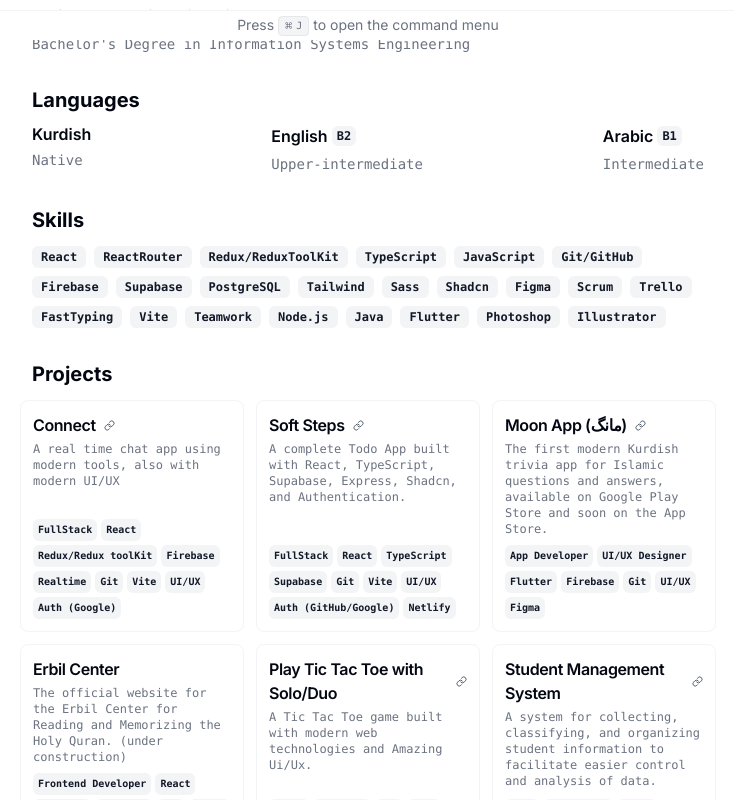
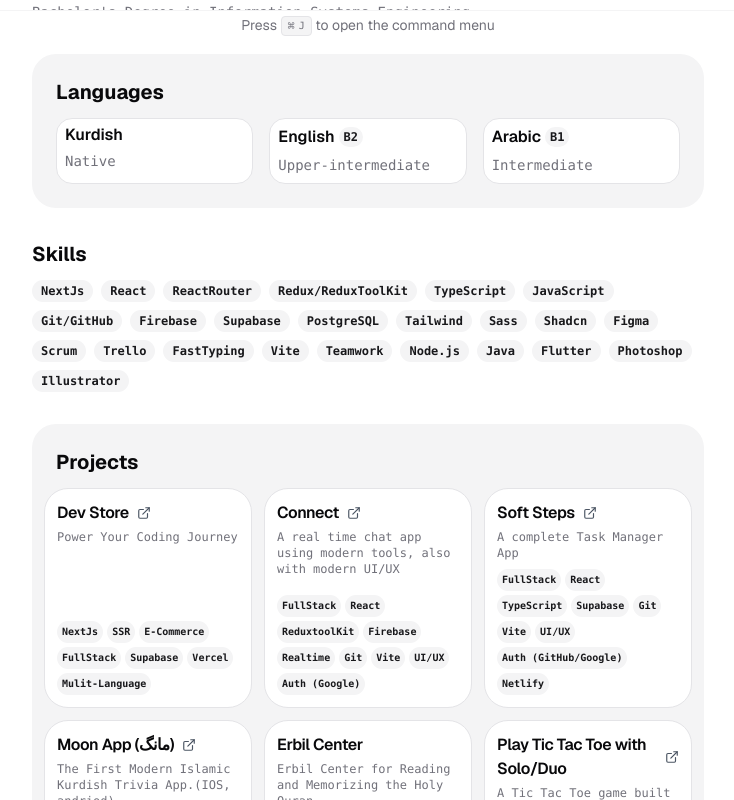
Before and after one commit to abdullahhussein1/cv, a Next.js app: page / in a window 1280 px wide. Shown: the part 760-1560 px from the top of the page, without its empty margins (272-1006 px from the left). Built offline with nearby package versions, Linux system fonts and the light colour scheme.

Commit message:
update a lot of things

```diff
--- a/package.json
+++ b/package.json
@@ -19,6 +19,7 @@
     "class-variance-authority": "^0.7.0",
     "clsx": "^2.0.0",
     "cmdk": "^0.2.0",
+    "geist": "^1.3.1",
     "graphql": "^16.8.1",
     "graphql-scalars": "^1.23.0",
     "lucide-react": "^0.300.0",
--- a/src/app/globals.css
+++ b/src/app/globals.css
@@ -5,64 +5,57 @@
 @layer base {
   :root {
     --background: 0 0% 100%;
-    --foreground: 224 71.4% 4.1%;
-
+    --foreground: 240 10% 3.9%;
     --card: 0 0% 100%;
-    --card-foreground: 224 71.4% 4.1%;
-
+    --card-foreground: 240 10% 3.9%;
     --popover: 0 0% 100%;
-    --popover-foreground: 224 71.4% 4.1%;
-
-    --primary: 220.9 39.3% 11%;
-    --primary-foreground: 210 20% 98%;
-
-    --secondary: 220 14.3% 95.9%;
-    --secondary-foreground: 220.9 39.3% 11%;
-
-    --muted: 220 14.3% 95.9%;
-    --muted-foreground: 220 8.9% 46.1%;
-
-    --accent: 220 14.3% 95.9%;
-    --accent-foreground: 220.9 39.3% 11%;
-
+    --popover-foreground: 240 10% 3.9%;
+    --primary: 240 5.9% 10%;
+    --primary-foreground: 0 0% 98%;
+    --secondary: 240 4.8% 95.9%;
+    --secondary-foreground: 240 5.9% 10%;
+    --muted: 240 4.8% 95.9%;
+    --muted-foreground: 240 3.8% 46.1%;
+    --accent: 240 4.8% 95.9%;
+    --accent-foreground: 240 5.9% 10%;
     --destructive: 0 84.2% 60.2%;
-    --destructive-foreground: 210 20% 98%;
-
-    --border: 220 13% 91%;
-    --input: 220 13% 91%;
-    --ring: 224 71.4% 4.1%;
-
-    --radius: 0.5rem;
+    --destructive-foreground: 0 0% 98%;
+    --border: 240 5.9% 90%;
+    --input: 240 5.9% 90%;
+    --ring: 240 5.9% 10%;
+    --radius: 1rem;
+    --chart-1: 12 76% 61%;
+    --chart-2: 173 58% 39%;
+    --chart-3: 197 37% 24%;
+    --chart-4: 43 74% 66%;
+    --chart-5: 27 87% 67%;
   }
 
   .dark {
-    --background: 224 71.4% 4.1%;
-    --foreground: 210 20% 98%;
-
-    --card: 224 71.4% 4.1%;
-    --card-foreground: 210 20% 98%;
-
-    --popover: 224 71.4% 4.1%;
-    --popover-foreground: 210 20% 98%;
-
-    --primary: 210 20% 98%;
-    --primary-foreground: 220.9 39.3% 11%;
-
-    --secondary: 215 27.9% 16.9%;
-    --secondary-foreground: 210 20% 98%;
-
-    --muted: 215 27.9% 16.9%;
-    --muted-foreground: 217.9 10.6% 64.9%;
-
-    --accent: 215 27.9% 16.9%;
-    --accent-foreground: 210 20% 98%;
-
+    --background: 240 10% 3.9%;
+    --foreground: 0 0% 98%;
+    --card: 240 10% 3.9%;
+    --card-foreground: 0 0% 98%;
+    --popover: 240 10% 3.9%;
+    --popover-foreground: 0 0% 98%;
+    --primary: 0 0% 98%;
+    --primary-foreground: 240 5.9% 10%;
+    --secondary: 240 3.7% 15.9%;
+    --secondary-foreground: 0 0% 98%;
+    --muted: 240 3.7% 15.9%;
+    --muted-foreground: 240 5% 64.9%;
+    --accent: 240 3.7% 15.9%;
+    --accent-foreground: 0 0% 98%;
     --destructive: 0 62.8% 30.6%;
-    --destructive-foreground: 210 20% 98%;
-
-    --border: 215 27.9% 16.9%;
-    --input: 215 27.9% 16.9%;
-    --ring: 216 12.2% 83.9%;
+    --destructive-foreground: 0 0% 98%;
+    --border: 240 3.7% 15.9%;
+    --input: 240 3.7% 15.9%;
+    --ring: 240 4.9% 83.9%;
+    --chart-1: 220 70% 50%;
+    --chart-2: 160 60% 45%;
+    --chart-3: 30 80% 55%;
+    --chart-4: 280 65% 60%;
+    --chart-5: 340 75% 55%;
   }
 }
 
--- a/src/app/layout.tsx
+++ b/src/app/layout.tsx
@@ -1,6 +1,6 @@
 import type { Metadata } from "next";
 import { Analytics } from "@vercel/analytics/react";
-import { Inter } from "next/font/google";
+import { GeistSans } from "geist/font/sans";
 
 import "./globals.css";
 import React from "react";
@@ -10,18 +10,13 @@ export const metadata: Metadata = {
   description: "Generated by create next app",
 };
 
-// If loading a variable font, you don't need to specify the font weight
-const inter = Inter({
-  subsets: ["latin"],
-});
-
 export default function RootLayout({
   children,
 }: {
   children: React.ReactNode;
 }) {
   return (
-    <html lang="en" className={inter.className}>
+    <html lang="en" className={GeistSans.className}>
       <body>{children}</body>
       <Analytics />
     </html>
--- a/src/app/page.tsx
+++ b/src/app/page.tsx
@@ -21,7 +21,7 @@ export default function Page() {
         <div className="flex items-center justify-between">
           <div className="flex-1 space-y-1.5">
             <h1 className="text-2xl font-bold">{RESUME_DATA.name}</h1>
-            <p className="max-w-md text-pretty font-mono text-sm text-muted-foreground">
+            <p className="max-w-md text-pretty pb-2 font-mono text-sm text-muted-foreground">
               {RESUME_DATA.about}
             </p>
             <p className="max-w-md items-center text-pretty font-mono text-xs text-muted-foreground">
@@ -34,7 +34,7 @@ export default function Page() {
                 {RESUME_DATA.location}
               </a>
             </p>
-            <div className="flex gap-x-1 pt-1 font-mono text-sm text-muted-foreground ">
+            <div className="flex gap-x-1 pt-1 font-mono text-sm text-muted-foreground print:hidden ">
               {RESUME_DATA.contact.email ? (
                 <Button
                   className="size-8"
@@ -86,8 +86,7 @@ export default function Page() {
               ) : null}
             </div>
           </div>
-
-          <Avatar className="size-32 rounded-2xl">
+          <Avatar className="size-32 rounded-[30px]">
             <AvatarImage
               className="scale-110"
               alt={RESUME_DATA.name}
@@ -162,12 +161,15 @@ export default function Page() {
             );
           })}
         </Section>
-        <Section>
+        <Section className="rounded-3xl bg-secondary p-6">
           <h2 className="text-xl font-bold">Languages</h2>
-          <div className="flex justify-between">
+          <div className="flex justify-between gap-4">
             {RESUME_DATA.language.map((language) => {
               return (
-                <Card key={language.name}>
+                <Card
+                  key={language.name}
+                  className="flex-1 rounded-2xl border p-2"
+                >
                   <CardHeader>
                     <h3 className="flex items-center gap-1 font-semibold leading-none">
                       {language.name}
@@ -200,7 +202,7 @@ export default function Page() {
             })}
           </div>
         </Section>
-        <Section className="scroll-mb-16">
+        <Section className="scroll-mb-16 rounded-3xl bg-secondary p-6">
           <h2 className="text-xl font-bold">Projects</h2>
           <div className="-mx-3 grid grid-cols-1 gap-3 print:grid-cols-3 print:gap-2 md:grid-cols-2 lg:grid-cols-3">
             {RESUME_DATA.projects.map((project) => {
--- a/src/components/project-card.tsx
+++ b/src/components/project-card.tsx
@@ -6,7 +6,7 @@ import {
   CardTitle,
 } from "./ui/card";
 import { Badge } from "./ui/badge";
-import { Link2Icon, LinkIcon } from "lucide-react";
+import { ExternalLink } from "lucide-react";
 
 interface Props {
   title: string;
@@ -17,7 +17,7 @@ interface Props {
 
 export function ProjectCard({ title, description, tags, link }: Props) {
   return (
-    <Card className="flex flex-col overflow-hidden border border-muted p-3">
+    <Card className="flex flex-col overflow-hidden rounded-3xl border p-3">
       <CardHeader className="">
         <div className="space-y-1">
           <CardTitle className="text-base">
@@ -25,11 +25,11 @@ export function ProjectCard({ title, description, tags, link }: Props) {
               <a
                 href={link}
                 target="_blank"
-                className="inline-flex items-center gap-1 hover:underline"
+                className="inline-flex items-center gap-1  hover:underline"
               >
                 {title}{" "}
                 <div className="ml-1 text-gray-600">
-                  <LinkIcon size={11} />
+                  <ExternalLink size={14} />
                 </div>
               </a>
             ) : (
--- a/src/data/resume-data.tsx
+++ b/src/data/resume-data.tsx
@@ -5,8 +5,7 @@ export const RESUME_DATA = {
   initials: "AH",
   location: "Ranya, As-Sulaymaniyah, Iraq",
   locationLink: "https://www.google.com/maps/place/ranya",
-  about:
-    "Software Engineer committed to deep work, ensuring products are built with exceptional attention to detail.",
+  about: "Software Engineer • FullStack Developer",
   summary: `As a Software Engineer, I create cutting-edge frontend solutions. My background in graphic design ensures visually appealing, functional interfaces.`,
   avatarUrl: "https://avatars.githubusercontent.com/u/78323851?v=4",
   contact: {
@@ -85,6 +84,7 @@ export const RESUME_DATA = {
     },
   ],
   skills: [
+    "NextJs",
     "React",
     "ReactRouter",
     "Redux/ReduxToolKit",
@@ -111,11 +111,28 @@ export const RESUME_DATA = {
   ],
   projects: [
     {
+      title: "Dev Store",
+      techStack: [
+        "NextJs",
+        "SSR",
+        "E-Commerce",
+        "FullStack",
+        "Supabase",
+        "Vercel",
+        "Mulit-Language",
+      ],
+      link: {
+        label: "Dev Store Website",
+        href: "https://devstorekrd.vercel.app",
+      },
+      description: "Power Your Coding Journey",
+    },
+    {
       title: "Connect",
       techStack: [
         "FullStack",
         "React",
-        "Redux/Redux toolKit",
+        "ReduxtoolKit",
         "Firebase",
         "Realtime",
         "Git",
@@ -143,8 +160,7 @@ export const RESUME_DATA = {
         "Auth (GitHub/Google)",
         "Netlify",
       ],
-      description:
-        "A complete Todo App built with React, TypeScript, Supabase, Express, Shadcn, and Authentication.",
+      description: "A complete Task Manager App",
       link: {
         label: "softsteps.netlify.app",
         href: "https://softsteps.netlify.app/",
@@ -162,11 +178,10 @@ export const RESUME_DATA = {
         "UI/UX",
         "Figma",
       ],
-      description:
-        "The first modern Kurdish trivia app for Islamic questions and answers, available on Google Play Store and soon on the App Store.",
+      description: "The First Modern Islamic Kurdish Trivia App.(IOS, andriod)",
       link: {
         label: "مانگ",
-        href: "https://play.google.com/store/apps/details?id=com.moon_project.moon_project",
+        href: "https://onelink.to/eukhkv",
       },
     },
     {
@@ -179,8 +194,7 @@ export const RESUME_DATA = {
         "Git",
         "Figma",
       ],
-      description:
-        "The official website for the Erbil Center for Reading and Memorizing the Holy Quran. (under construction)",
+      description: "Erbil Center for Reading and Memorizing the Holy Quran.",
     },
     {
       title: "Play Tic Tac Toe with Solo/Duo",
@@ -196,7 +210,7 @@ export const RESUME_DATA = {
       title: "Student Management System",
       techStack: ["Java", "Java Swing", "UI/UX"],
       description:
-        "A system for collecting, classifying, and organizing student information to facilitate easier control and analysis of data.",
+        "A system for collecting, classifying, and organizing student information.",
       link: {
         label: "Student Management System",
         href: "https://github.com/abdullahhussein1/Student-Management-System",
```
Also changed, not shown: 1 other file (tests, documents, lock files or other folders).
